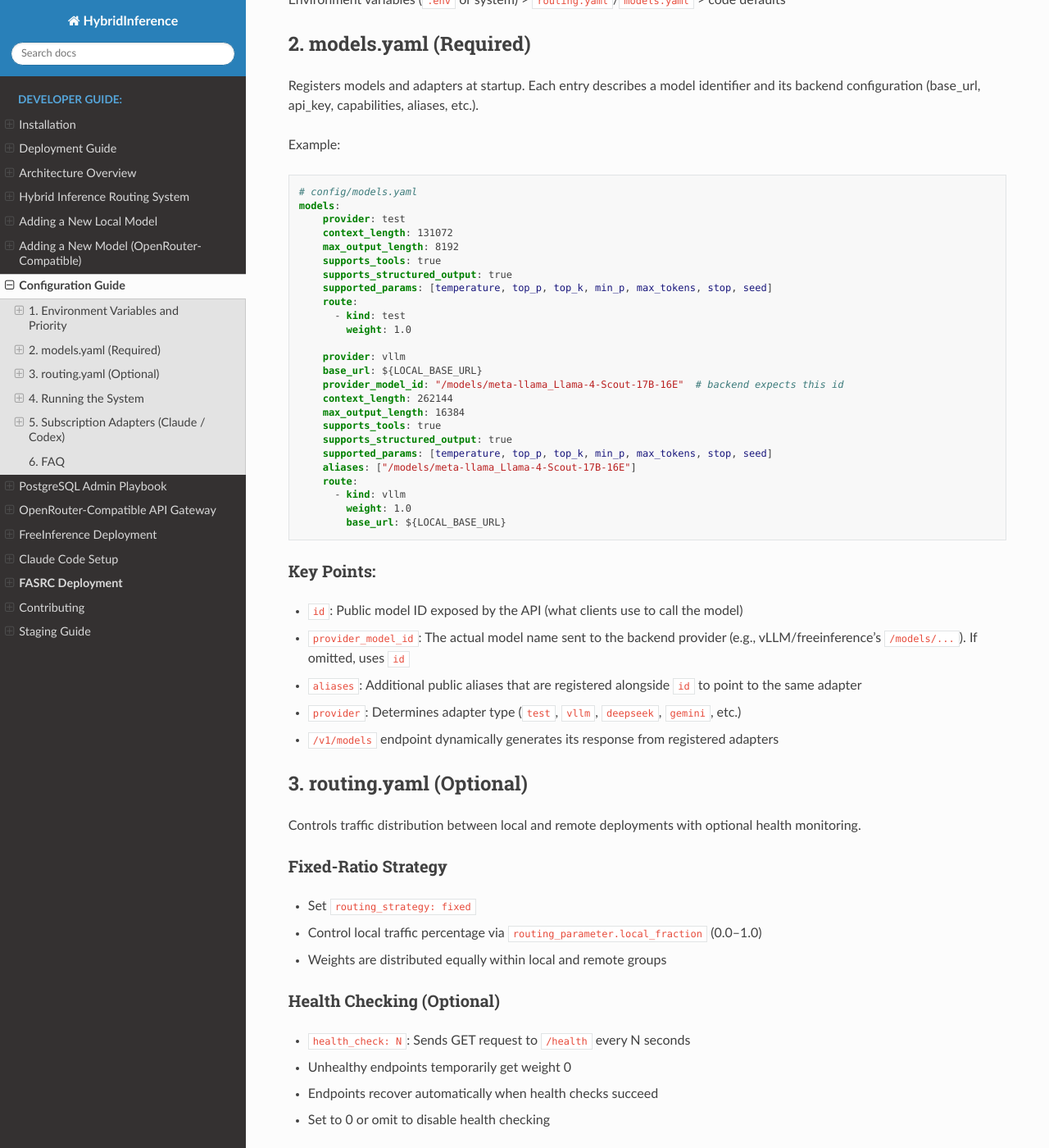
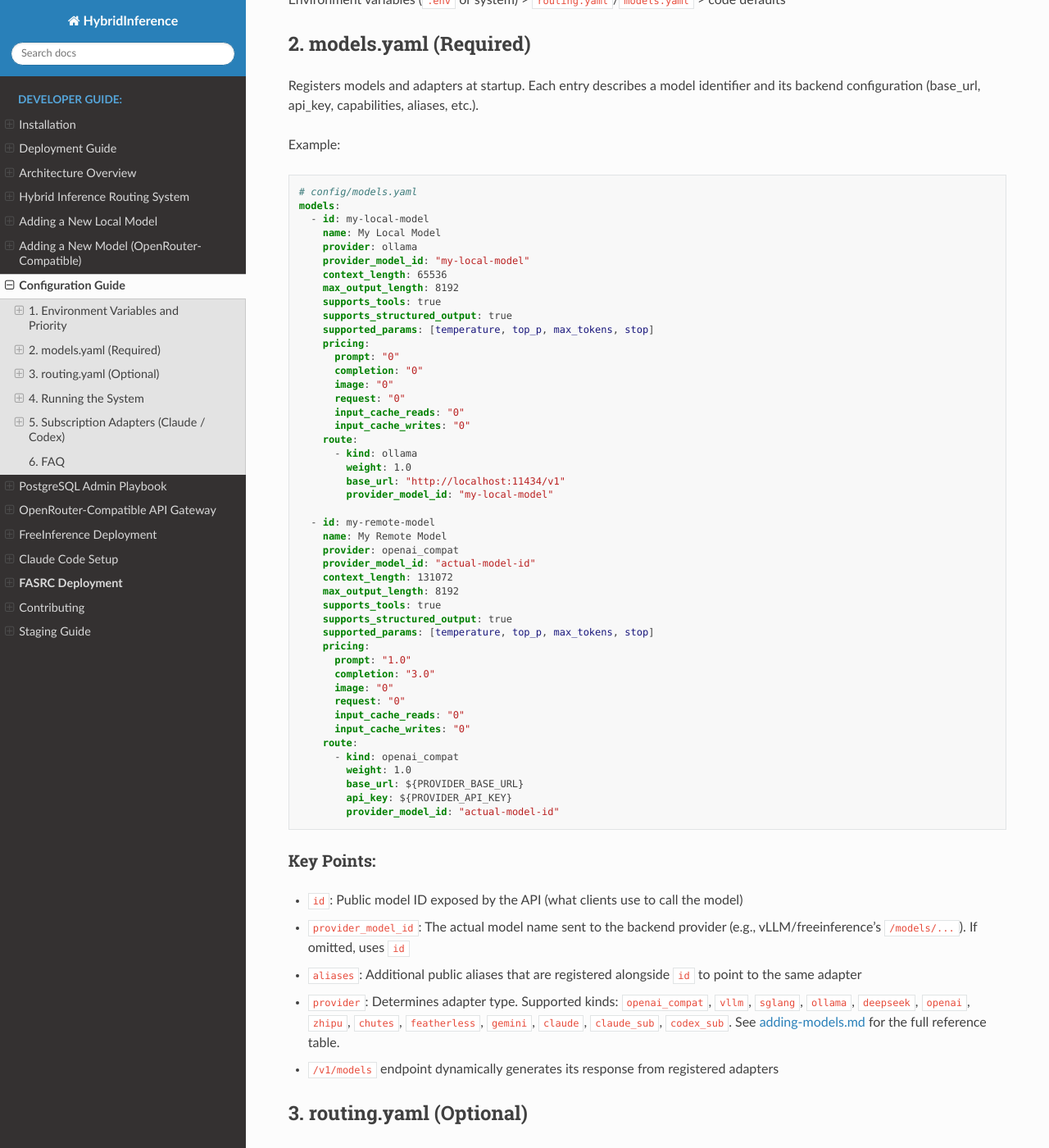
Before and after one commit to B-A-M-N/hybridInference, a Sphinx documentation site: the page built from docs/source/developer/configuration.md, in a window 1280 px wide and 1400 px high, scrolled down 694 px. Shown: the whole window at 82% size. Built offline with Sphinx 7.4.7 and the Read the Docs theme 3.1.0, drawn with Linux system fonts in a browser that asks for light colours; comment, search, counter and statistics services are not loaded.

Commit message:
docs: update developer docs with correct adapter kinds and fix stale references (#235)
## Summary

- **adding-models.md**: Removed stale provider name lists from the
overview; added a new `### Supported Adapter Kinds` reference table
listing all 13 supported `kind` values with category and notes, inserted
before the `### Hybrid Routing & OFFLOAD` subsection.
- **architecture.md**: Removed two broken design-doc references
(`docs/claude-account-lifecycle.md`,
`docs/subscription-adapter-architecture.md`) and replaced with a live
link to `configuration.md §5`; updated the ASCII diagram LLM Providers
box to reflect the full current set of adapters (vLLM/SGLang, Ollama,
OpenAI-compat APIs, Gemini, Claude Sub, Codex Sub).
- **configuration.md**: Fixed the structurally broken `models.yaml`
example (two model entries were smashed together without `id`/`name`
fields) and replaced with two correct, complete entries (`ollama` and
`openai_compat`); updated the `provider` Key Point bullet to list all
supported kinds and link to the new reference table.

## Test plan

- [ ] Verify rendered docs build without broken links
- [ ] Confirm the ASCII diagram renders correctly in plaintext
- [ ] Check that the new adapter kinds table in adding-models.md matches
the actual registry in `serving/servers/registry.py`
- [ ] Validate the fixed models.yaml example is valid YAML

🤖 Generated with [Claude Code](https://claude.com/claude-code)

Co-authored-by: Claude Sonnet 4.6 <noreply@anthropic.com>

````diff
--- a/docs/source/developer/configuration.md
+++ b/docs/source/developer/configuration.md
@@ -27,36 +27,57 @@ Example:
 ```yaml
 # config/models.yaml
 models:
-    provider: test
+  - id: my-local-model
+    name: My Local Model
+    provider: ollama
+    provider_model_id: "my-local-model"
+    context_length: 65536
+    max_output_length: 8192
+    supports_tools: true
+    supports_structured_output: true
+    supported_params: [temperature, top_p, max_tokens, stop]
+    pricing:
+      prompt: "0"
+      completion: "0"
+      image: "0"
+      request: "0"
+      input_cache_reads: "0"
+      input_cache_writes: "0"
+    route:
+      - kind: ollama
+        weight: 1.0
+        base_url: "http://localhost:11434/v1"
+        provider_model_id: "my-local-model"
+
+  - id: my-remote-model
+    name: My Remote Model
+    provider: openai_compat
+    provider_model_id: "actual-model-id"
     context_length: 131072
     max_output_length: 8192
     supports_tools: true
     supports_structured_output: true
-    supported_params: [temperature, top_p, top_k, min_p, max_tokens, stop, seed]
+    supported_params: [temperature, top_p, max_tokens, stop]
+    pricing:
+      prompt: "1.0"
+      completion: "3.0"
+      image: "0"
+      request: "0"
+      input_cache_reads: "0"
+      input_cache_writes: "0"
     route:
-      - kind: test
+      - kind: openai_compat
         weight: 1.0
-
-    provider: vllm
-    base_url: ${LOCAL_BASE_URL}
-    provider_model_id: "/models/meta-llama_Llama-4-Scout-17B-16E"  # backend expects this id
-    context_length: 262144
-    max_output_length: 16384
-    supports_tools: true
-    supports_structured_output: true
-    supported_params: [temperature, top_p, top_k, min_p, max_tokens, stop, seed]
-    aliases: ["/models/meta-llama_Llama-4-Scout-17B-16E"]
-    route:
-      - kind: vllm
-        weight: 1.0
-        base_url: ${LOCAL_BASE_URL}
+        base_url: ${PROVIDER_BASE_URL}
+        api_key: ${PROVIDER_API_KEY}
+        provider_model_id: "actual-model-id"
 ```
 
 ### Key Points:
 - `id`: Public model ID exposed by the API (what clients use to call the model)
 - `provider_model_id`: The actual model name sent to the backend provider (e.g., vLLM/freeinference's `/models/...`). If omitted, uses `id`
 - `aliases`: Additional public aliases that are registered alongside `id` to point to the same adapter
-- `provider`: Determines adapter type (`test`, `vllm`, `deepseek`, `gemini`, etc.)
+- `provider`: Determines adapter type. Supported kinds: `openai_compat`, `vllm`, `sglang`, `ollama`, `deepseek`, `openai`, `zhipu`, `chutes`, `featherless`, `gemini`, `claude`, `claude_sub`, `codex_sub`. See [adding-models.md](adding-models.md) for the full reference table.
 - `/v1/models` endpoint dynamically generates its response from registered adapters
 
 ## 3. routing.yaml (Optional)
````
Also changed, not shown: docs/source/developer/adding-models.md (+22 -2 lines), docs/source/developer/architecture.md (+11 -10 lines).
